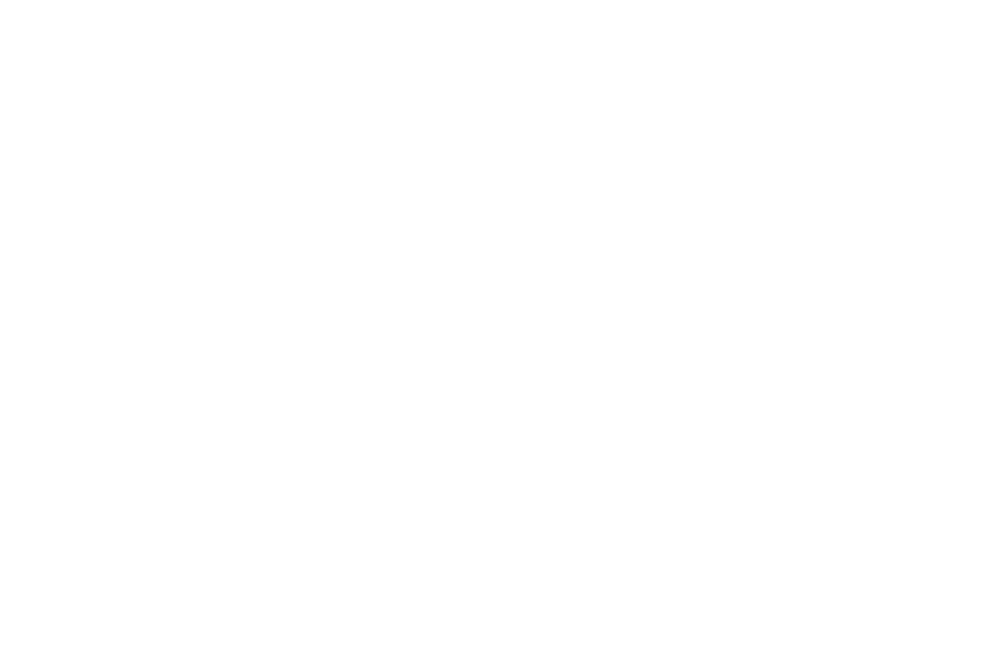
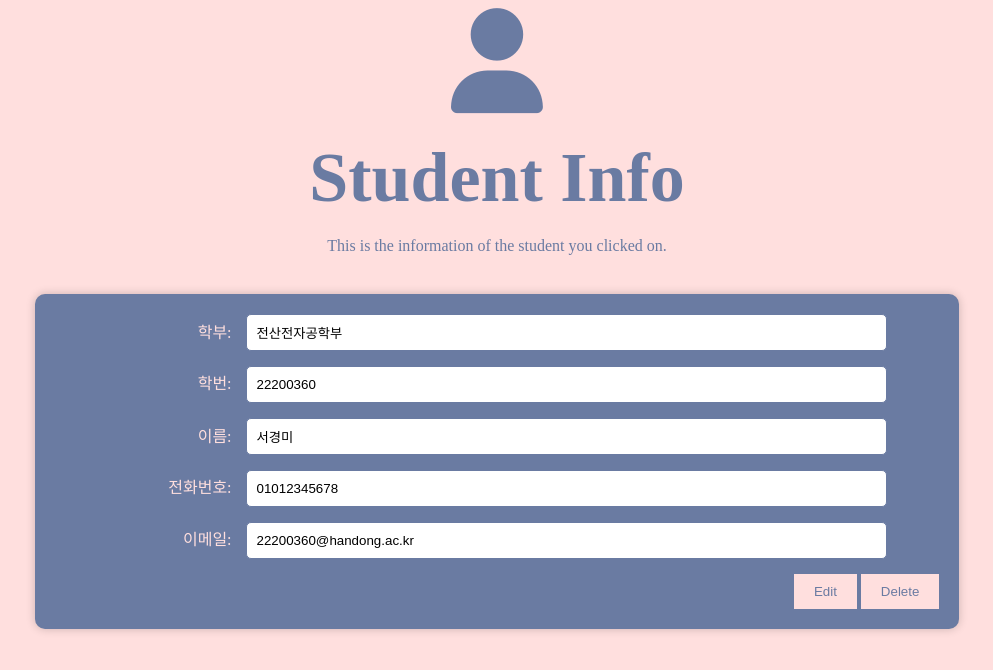
Before and after one commit to SeoGyeongmi/PP1_Project2, a plain HTML site: page view.html in a window 1280 px wide. Shown: the whole page, without its empty margins (143-1136 px from the left). Drawn offline with Linux system fonts and the light colour scheme.

Commit message:
view.html 스타일은 완성 하지만 Edit.html 구현 전임

```diff
--- a/view.html
+++ b/view.html
@@ -4,8 +4,129 @@
     <meta charset="UTF-8">
     <meta name="viewport" content="width=device-width, initial-scale=1.0">
     <title>Document</title>
+
+    <style>
+
+        .main-container {
+            display: flex;
+            flex-direction: column;
+            align-items: center;
+            min-height: 100vh;
+        }
+
+    	header {
+            /*padding: 30px;*/
+            /*text-align: center;*/
+            font-size: 35px;
+            color: #6A7BA2;
+        }
+
+        .title {
+            text-align: center;
+            color: #6A7BA2;
+            line-height: 0.5;
+        }
+        .form-container {
+            width: 70%;
+            margin: 20px auto;
+            background-color: #6A7BA2;
+            padding: 20px;
+            border-radius: 10px;
+            box-shadow: 0 0 10px rgba(0, 0, 0, 0.2);
+        }
+
+        .input-group {
+            margin-bottom: 15px;
+        }
+
+        .input-group label {
+            display: inline-block;  /* 레이블을 인라인 블록 요소로 변경 */
+            width: 20%;  /* 레이블의 너비 조절 */
+            text-align: right;  /* 텍스트를 오른쪽 정렬 */
+            margin-right: 10px;  /* 레이블과 입력창 사이의 간격 조절 */
+            color: #FFDFDE;
+        }
+
+        .input-group input {
+            width: 70%;  /* 입력창의 너비 조절 */
+            display: inline-block;  /* 입력창을 인라인 블록 요소로 변경 */
+            padding: 10px;
+            border: 1px solid #6A7BA2;
+            border-radius: 5px;
+        }
+
+        .button-container {
+            text-align: right;
+        }
+
+        .button-container button {
+            padding: 10px 20px;
+            background-color: #FFDFDE;
+            color: #6A7BA2;
+            border: none;
+            cursor: pointer;
+        }
+    </style>
+
+
+    <script src="https://kit.fontawesome.com/e194b0a01e.js" crossorigin="anonymous">
+    </script>
 </head>
-<body>
+</head>
+<body style="background-color:#FFDFDE">
 
+    <div class="title"> <!-- 아이콘 + 제목 + <p> div -->
+        <header>
+            <i class="fa-solid fa-user fa-3x"></i><h1>Student Info</h1>
+        </header>
+        <p>This is the information of the student you clicked on.</p><br>
+    </div>
+    <div class="form-container">
+        <form action="#" method="post">
+            <div class="input-group">
+                <label for="department">학부:</label>
+                <input type="text" id="department" name="department" placeholder="학부를 입력하세요" required value="전산전자공학부" readonly>
+            </div>
+            <div class="input-group">
+                <label for="studentId">학번:</label>
+                <input type="text" id="studentId" name="studentId" placeholder="학번을 입력하세요" required value="22200360" readonly>
+            </div>
+            <div class="input-group">
+                <label for="name">이름:</label>
+                <input type="text" id="name" name="name" placeholder="이름을 입력하세요" required value="서경미" readonly>
+            </div>
+            <div class="input-group">
+                <label for="phone">전화번호:</label>
+                <input type="tel" id="phone" name="phone" placeholder="전화번호를 입력하세요" required value="01012345678" readonly>
+            </div>
+            <div class="input-group">
+                <label for="email">이메일:</label>
+                <input type="email" id="email" name="email" placeholder="이메일을 입력하세요" required value="22200360@handong.ac.kr" readonly>
+            </div>
+            <div class="button-container">
+            	<button type="button" id="EditButton">Edit</button>
+                <button type="button" id="DeleteButton">Delete</button>
+            </div>
+        </form>
+    </div>
+
+    <script>
+    	document.getElementById("EditButton").addEventListener("click", function() {
+        	window.location.href = "https://gregarious-kringle-a09e54.netlify.app/index.html";
+    	});
+
+        document.getElementById("DeleteButton").addEventListener("click", function() {
+            // confirm 창을 띄우고 사용자의 선택을 변수에 저장
+            var userChoice = confirm("해당 학생을 삭제할까요?");
+
+            // 사용자가 '확인'을 클릭했을 경우
+            if (userChoice) {
+            	alert("삭제되었습니다!");
+                window.location.href = "https://gregarious-kringle-a09e54.netlify.app/index.html";
+        	}
+    		// 사용자가 '취소'를 클릭했을 경우 아무 동작 X.
+		});
+
+    </script>
 </body>
 </html>
```
Also changed, not shown: add.html (+0 -1 lines).
